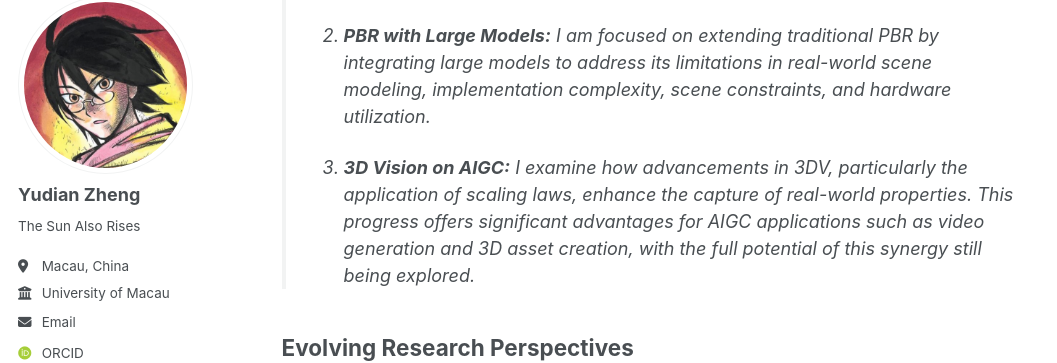
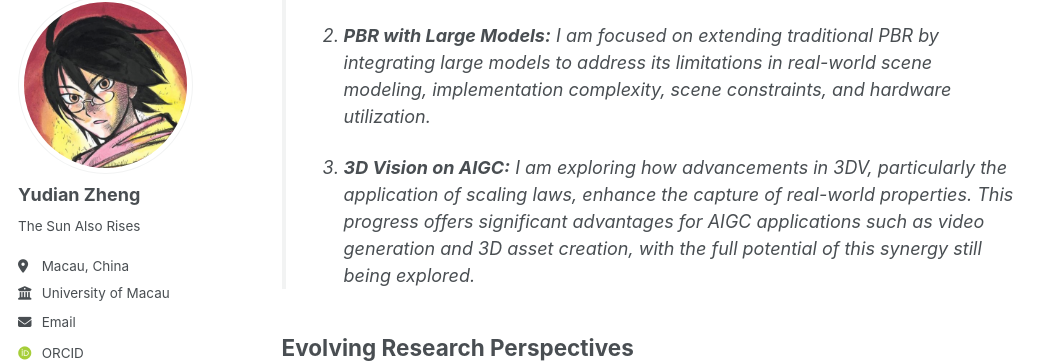
Before and after one commit to yudianzheng/yudianzheng.github.io, a Jekyll site: the page built from _pages/about.md, in a window 1280 px wide and 900 px high, scrolled down 858 px. Shown: the part 103-466 px from the top of the window, without its empty margins (0-1057 px from the left). Built offline with Jekyll 4.4.1, drawn with Linux system fonts in a browser that asks for light colours; some web fonts are replaced; a script that is not in the unit is left out.

Commit message:
update publications

```diff
--- a/_pages/about.md
+++ b/_pages/about.md
@@ -23,7 +23,7 @@ redirect_from:
 >
 > 2. **PBR with Large Models:** I am focused on extending traditional PBR by integrating large models to address its limitations in real-world scene modeling, implementation complexity, scene constraints, and hardware utilization.
 >
-> 3. **3D Vision on AIGC:** I examine how advancements in 3DV, particularly the application of scaling laws, enhance the capture of real-world properties. This progress offers significant advantages for AIGC applications such as video generation and 3D asset creation, with the full potential of this synergy still being explored.
+> 3. **3D Vision on AIGC:** I am exploring how advancements in 3DV, particularly the application of scaling laws, enhance the capture of real-world properties. This progress offers significant advantages for AIGC applications such as video generation and 3D asset creation, with the full potential of this synergy still being explored.
 
 
 ## Evolving Research Perspectives
```
